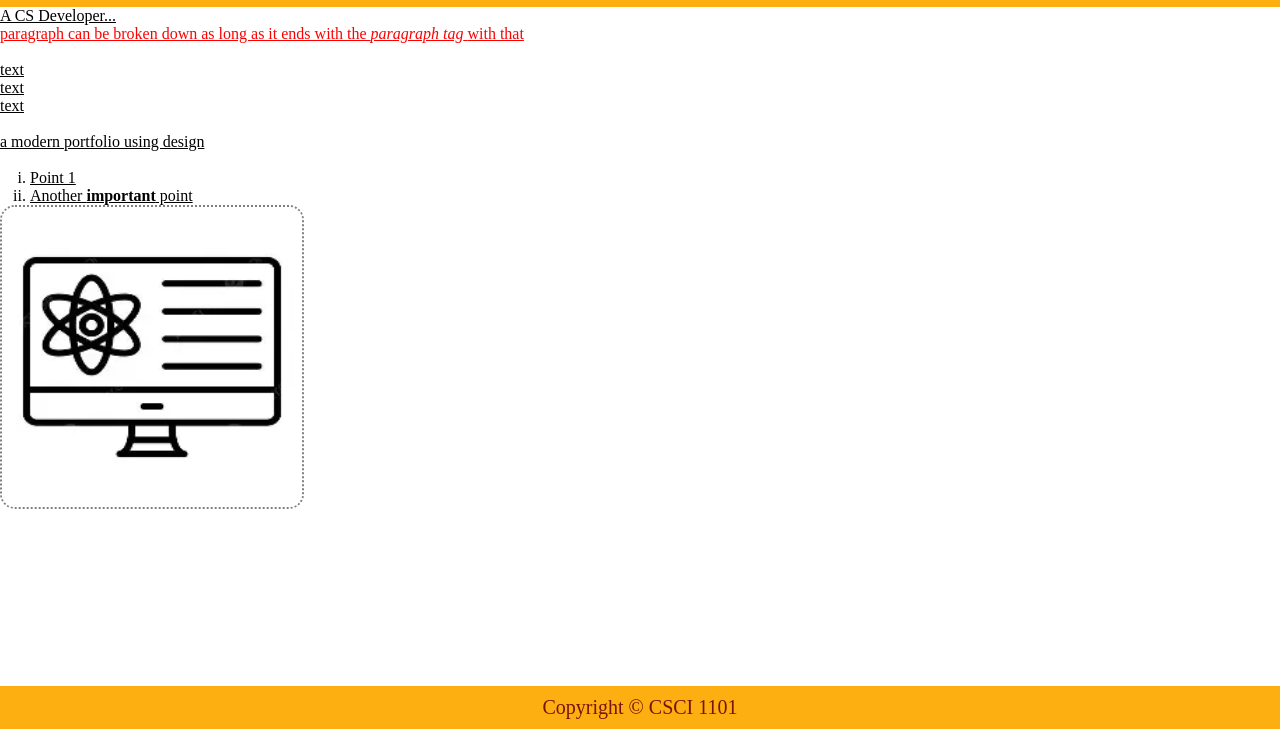
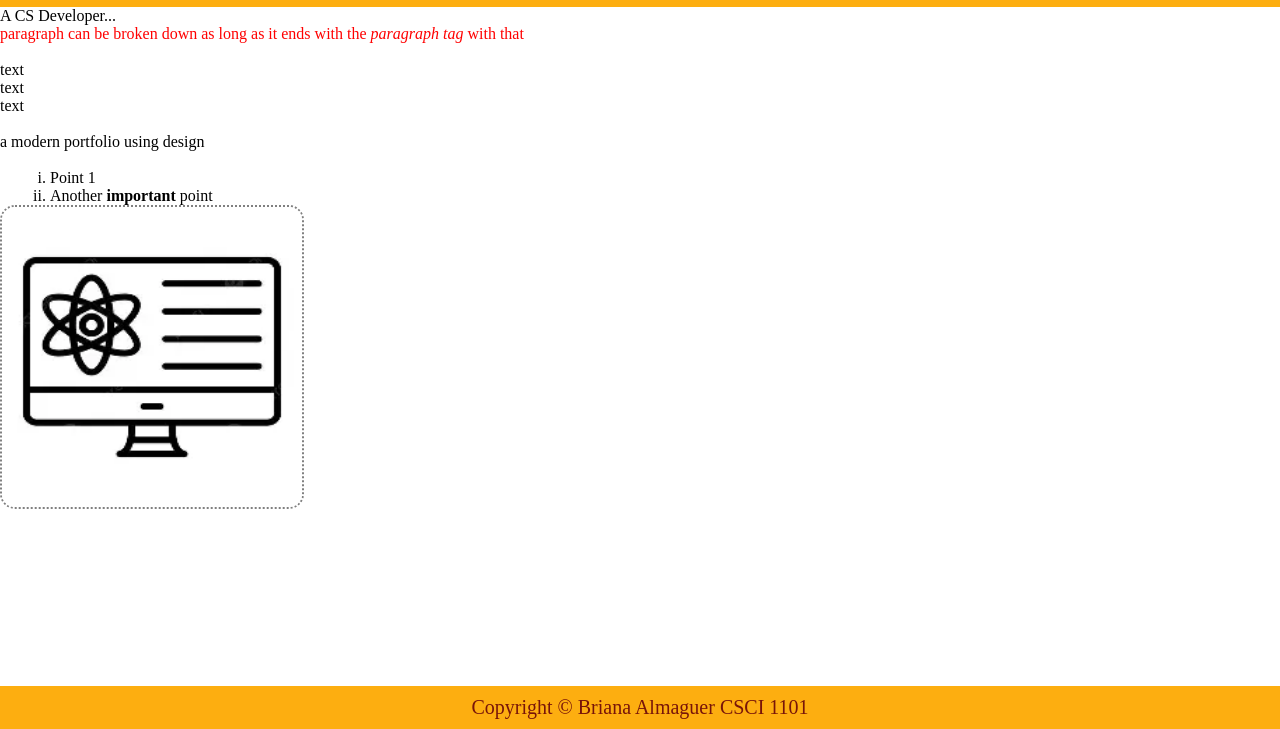
Before and after one commit to almaguerbriana/myPortfolio, a plain HTML site: page index.html in a window 1280 px wide. Shown: the part 71-800 px from the top of the page. Drawn offline with Linux system fonts and the light colour scheme.

Commit message:
fixed typos

```diff
--- a/index.html
+++ b/index.html
@@ -46,15 +46,15 @@
             <br/>
 
             <ol type="i" class="list-aboutme"> <!--ordered list tag-->
-                <li class="abtMeText"> Point 1</li>
-                <li class="abtMeText"> Another <b>important</b> point</li>
+                <li>Point 1</li>
+                <li>Another <b>important</b> point</li>
             </ol>
 
             <img class="home-image" src="images/icon.png" width="300px" height="300px" alt="Cannot load icon">
         </div>
 
         <footer>
-            Copyright &copy; CSCI 1101
+            Copyright &copy; Briana Almaguer CSCI 1101
         </footer>
 
     </body>
--- a/styles.css
+++ b/styles.css
@@ -5,14 +5,14 @@
 }
 
 header{
-    display: flex;
+    display:flex;
     justify-content: space-between;
     align-items: center;
     background-color: #fda900ef;
     padding: 10px 30px;
 
     position: sticky;
-    top: 0;
+    top:0;
 }
 
 .logo img{
@@ -24,7 +24,7 @@ header h1{
     color: #781509;
     flex: 1;
     font: 50px "Times New Roman";
-    font-weight: 800;
+    font-weight:800;
 }
 
 .nav-bar{
@@ -85,14 +85,14 @@ a:hover{
     color: blue;
 }
 
-.content, .abtMeText{
+.content .abtMeText{
     color: black;
-    text-decoration: underline;;
+    text-decoration: underline;
 }
 
 .list-aboutme{
     list-style-type: lower-roman;
-    padding-left: 30px;
+    padding-left: 50px;
 }
 
 footer{
```
Also changed, not shown: contact.html (+2 -2 lines), contact.js (+5 -5 lines), experience.html (+1 -2 lines), projects.html (+2 -2 lines).
